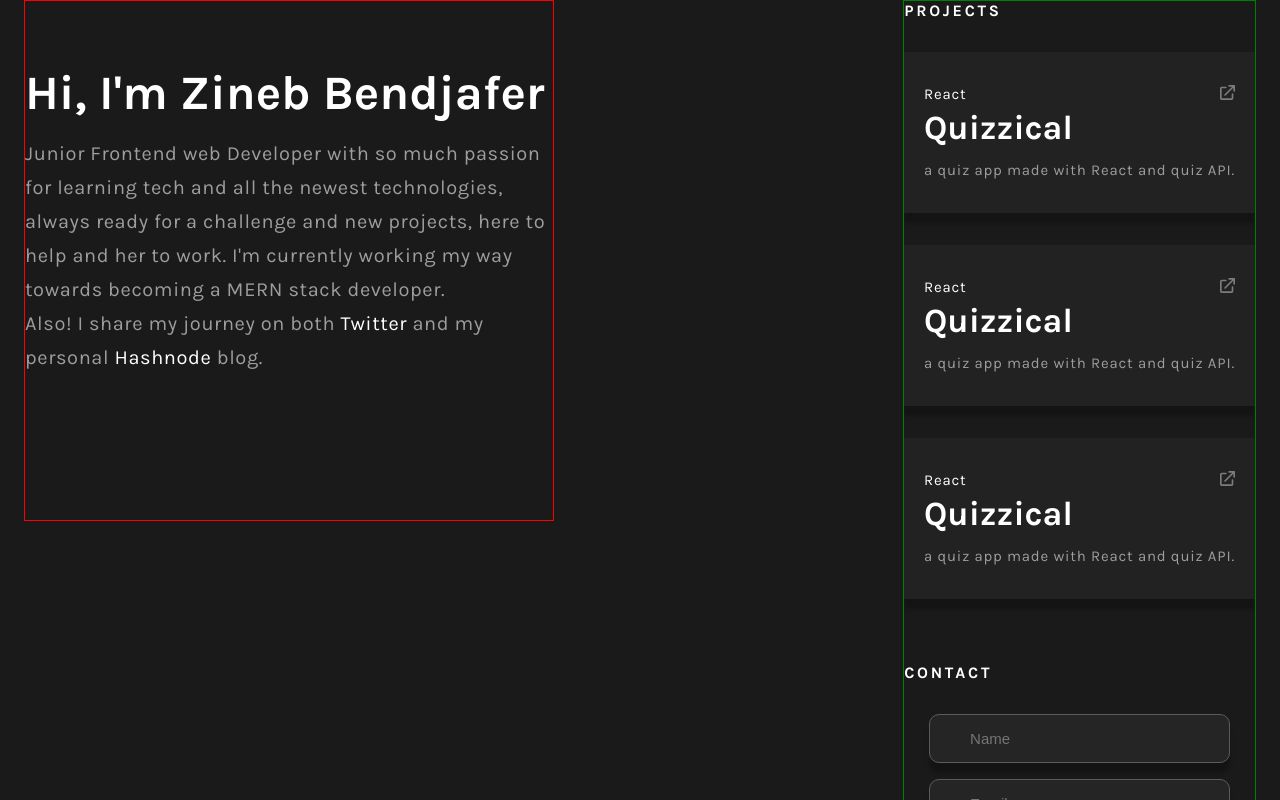
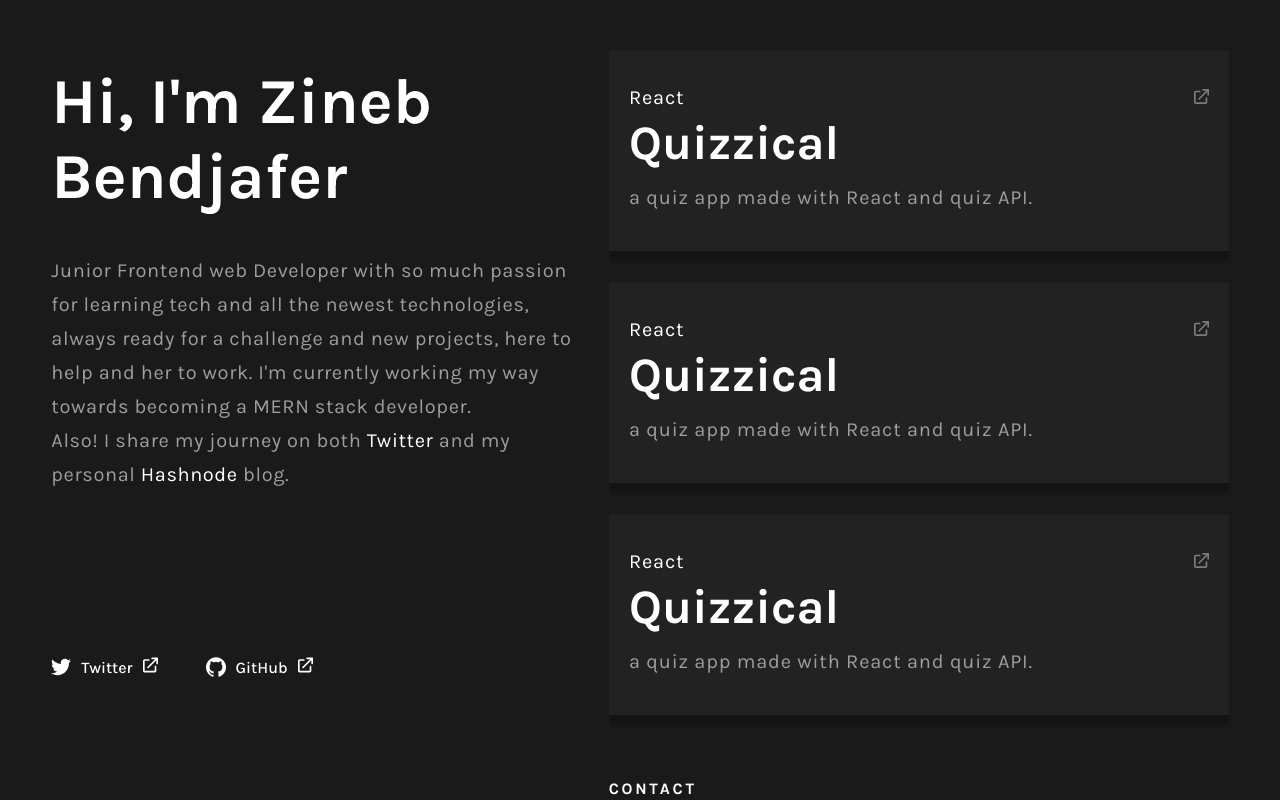
Before and after one commit to wx-it/new-portfolio, a React (Create React App) app: page / in a window 1280 px wide. Shown: the top 800 px of the page. Built offline with nearby package versions, Linux system fonts and the light colour scheme.

Commit message:
done styling most desktop layout

```diff
--- a/src/App.js
+++ b/src/App.js
@@ -2,7 +2,6 @@ import Header from "./components/Header";
 import Projects from "./components/Projects";
 import Contact from "./components/Contact";
 import Loader from "./components/Loader";
-import DesktopNav from "./components/DesktopNav";
 import { useState, useEffect } from "react";
 
 function App() {
@@ -24,7 +23,6 @@ function App() {
         <div className="container">
           <div className="left">
           <Header />
-          <DesktopNav />
           </div>
           <div className="tabs">
           <Projects />
--- a/src/components/DesktopNav.jsx
+++ b/src/components/DesktopNav.jsx
@@ -2,19 +2,7 @@ import React from 'react'
 
 const DesktopNav = () => {
   return (
-    <nav>
-        <div className='tab'>
-            <span>01</span>
-            <span className='line'></span>
-            <a href="">PROJECTS</a>
-        </div>
 
-        <div className='tab'>
-            <span>02</span>
-            <span className='line'></span>
-            <a href="">CONTACT</a>
-        </div>
-    </nav>
   )
 }
 
--- a/src/components/Header.jsx
+++ b/src/components/Header.jsx
@@ -4,6 +4,7 @@ import WhiteLink from "../assets/white-link.svg"
 
 const Header = () => {
   return (
+    <>
     <div className='header'>
         <h1>Hi, I'm Zineb Bendjafer</h1>
         <p>
@@ -33,6 +34,39 @@ const Header = () => {
             </div>
         </div>
     </div>
+
+<nav>
+<div className='tab'>
+    <span>01</span>
+    <span className='line'></span>
+    <a href="">PROJECTS</a>
+</div>
+
+<div className='tab'>
+    <span>02</span>
+    <span className='line'></span>
+    <a href="">CONTACT</a>
+</div>
+</nav>
+
+<div className='links desktop-links'>
+            <div className="twitter">
+                <img src={TwitterIcon} alt="" />
+                <span>Twitter</span>
+                <a href="">
+                    <img src={WhiteLink} alt="" />
+                </a>
+            </div>
+
+            <div className="github">
+                <img src={GitHubIcon} alt="" />
+                <span>GitHub</span>
+                <a href="">
+                    <img src={WhiteLink} alt="" />
+                </a>
+            </div>
+        </div>
+    </>
   )
 }
 
--- a/src/scss/desktop/_container.scss
+++ b/src/scss/desktop/_container.scss
@@ -3,13 +3,12 @@
 .container{
     @include u.breakpoints(desktop){
         display: flex;
-        justify-content: space-between;
-        gap: 5rem;
+        justify-content: space-evenly;
+        align-items: flex-start;
     }
 
     .tabs{
         @include u.breakpoints(desktop){
-            border: 1px green solid;
         }
     }
 }
--- a/src/scss/desktop/_header.scss
+++ b/src/scss/desktop/_header.scss
@@ -3,24 +3,53 @@
 .header{
     @include u.breakpoints(desktop){
         max-width: 530px;
+        padding-bottom: 0rem;
+        margin: 0;
     }
 
     h1{
         @include u.breakpoints(desktop){
-         font-size: 48px;
+         font-size: 64px;
+         margin-bottom: 40px;
         }
     }
 
     p{
         @include u.breakpoints(desktop){
             font-size: 20px;
+            margin-bottom: 0;
         }
     }
-}
 
 
-.links{
+    .links{
+        @include u.breakpoints(desktop){
+            visibility: hidden;
+            margin: 0;
+            padding: 0;
+        }
+    }
+
+}
+.desktop-links{
+    visibility: hidden;
     @include u.breakpoints(desktop){
-        visibility: hidden;
+        visibility: visible;
+        display: flex;
+        justify-content: start;
+        align-items: center;
+        gap: 3rem;
+        color: white;
+        margin: 4rem 0;
+        font-size: 16px;
+        font-weight: 500;
     }
+
+    .twitter, .github{
+        display: flex;
+        justify-content: center;
+        align-items: center;
+        gap: 10px;
+    }
+
 }
--- a/src/scss/desktop/_nav.scss
+++ b/src/scss/desktop/_nav.scss
@@ -9,7 +9,7 @@ nav{
         flex-direction: column;
         justify-content: space-between;
         gap: 1rem;
-        margin-top: 2rem;
+        margin-top: 30px;
 
         .tab{
             display: flex;
--- a/src/scss/desktop/_projects.scss
+++ b/src/scss/desktop/_projects.scss
@@ -0,0 +1,55 @@
+@use "../utils/" as u;
+
+.projects{
+            h2{
+                @include u.breakpoints(desktop){
+                 visibility: hidden;
+                }
+            }
+
+    .projects--cards{
+
+        .projects--card{
+            @include u.breakpoints(desktop){
+                width: 620px;
+                height: 200px;
+            }
+
+            .link{
+                img{
+                    @include u.breakpoints(desktop){
+                        margin-top: 10px;
+                        opacity: 0;
+                        transition: all 0.5s ease;
+                    }
+                }
+
+                p{
+                    @include u.breakpoints(desktop){
+                        font-size: 20px;
+                    }
+                }
+            }
+
+            &:hover .link img{
+                opacity: 1;
+                margin-top: 0;
+            }
+
+            h2{
+                @include u.breakpoints(desktop){
+                 font-size: 48px;
+                 visibility: visible;
+                }
+
+            }
+            p{
+                @include u.breakpoints(desktop){
+                    font-size: 20px;
+                }
+            }
+
+
+        }
+    }
+}
--- a/src/scss/mobile/_header.scss
+++ b/src/scss/mobile/_header.scss
@@ -2,7 +2,6 @@
 
 .header{
     padding: 4rem 0;
-    border: 1px red solid;
 
     h1{
         font-size: 36px;
```
